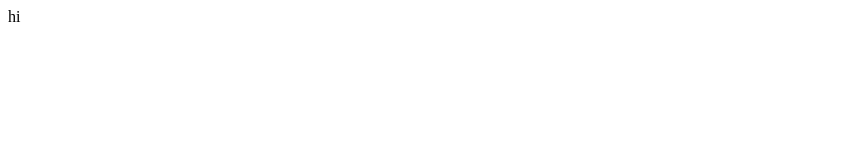
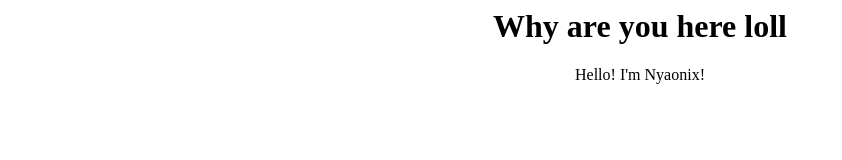
Before and after one commit to LuaLover96/LuaLover96.github.io, a plain HTML site: page index.html in a window 1280 px wide. Shown: the whole page, without its empty margins (0-842 px from the left). Drawn offline with Linux system fonts and the light colour scheme.

Commit message:
Update index.html

```diff
--- a/index.html
+++ b/index.html
@@ -1,13 +1,17 @@
 <style>
-    .content {
-        margin: auto;
+    p{
+        text-align: center;
+    }
+    h1{
+        text-align: center;
     }
 </style>
 
 <html>
     <body>
-        <div class="content">
-            <p>hi</p>
+        <div>
+            <h1>Why are you here loll</h1>
+            <p>Hello! I'm Nyaonix!</p>
         </div>
     </body>
 </html>
```
